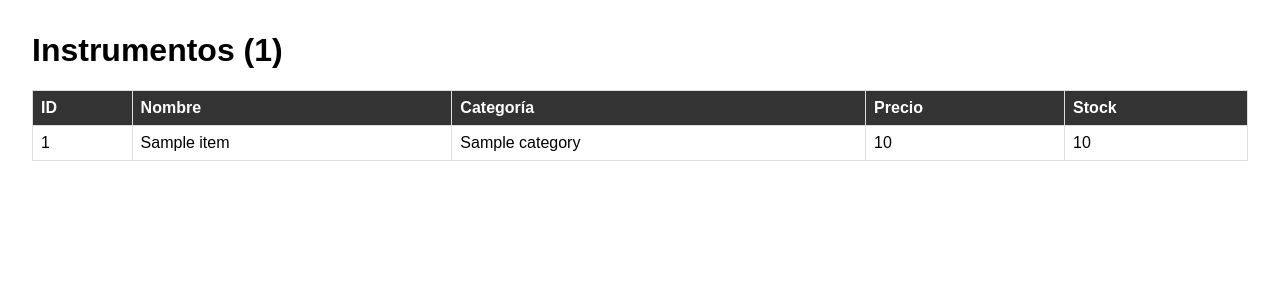
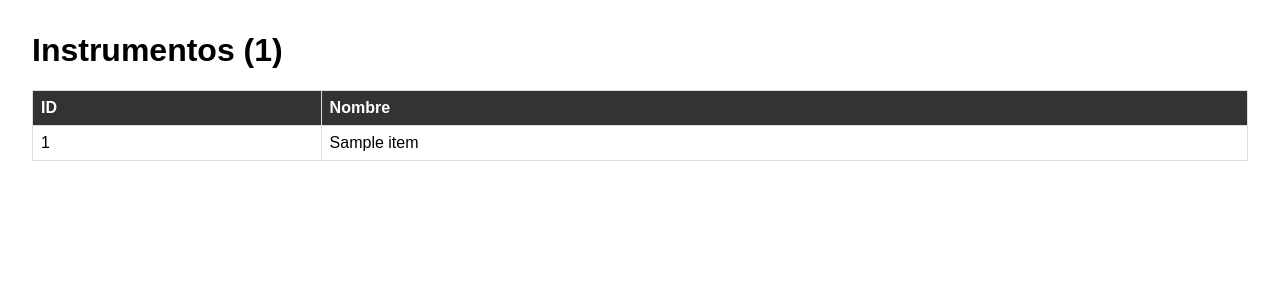
Before and after one commit to Chavezcom/Supabase-Practicas, a Flask app: template templates/instruments.html in a window 1280 px wide. Shown: the top 300 px of the page. Run offline with Flask 3, Linux system fonts and the light colour scheme; the template is opened without the code that fills it: most values are stand-ins (such as "Sample title", 1, 10 or a date in 2020).

Commit message:
Primer commit tommy

```diff
--- a/app.py
+++ b/app.py
@@ -17,7 +17,7 @@ def get_supabase() -> Client:
     """
     url = os.getenv("SUPABASE_URL")
     key = os.getenv("SUPABASE_KEY")
-
+# goty
     if not url or not key:
         raise RuntimeError("Faltan SUPABASE_URL y/o SUPABASE_KEY en el entorno")
 
@@ -34,10 +34,9 @@ def index():
 def instruments():
     try:
         response = (
-            get_supabase()
+            get_supabase() #ready
             .table("instruments")
             .select("*")
-            .order("name", desc=False)
             .execute()
         )
     except RuntimeError as exc:
--- a/templates/instruments.html
+++ b/templates/instruments.html
@@ -23,9 +23,6 @@
                 <tr>
                     <th>ID</th>
                     <th>Nombre</th>
-                    <th>Categoría</th>
-                    <th>Precio</th>
-                    <th>Stock</th>
                 </tr>
             </thead>
             <tbody>
@@ -33,9 +30,6 @@
                 <tr>
                     <td>{{ item.id }}</td>
                     <td>{{ item.name }}</td>
-                    <td>{{ item.category }}</td>
-                    <td>{{ item.price }}</td>
-                    <td>{{ item.stock }}</td>
                 </tr>
                 {% endfor %}
             </tbody>
```
